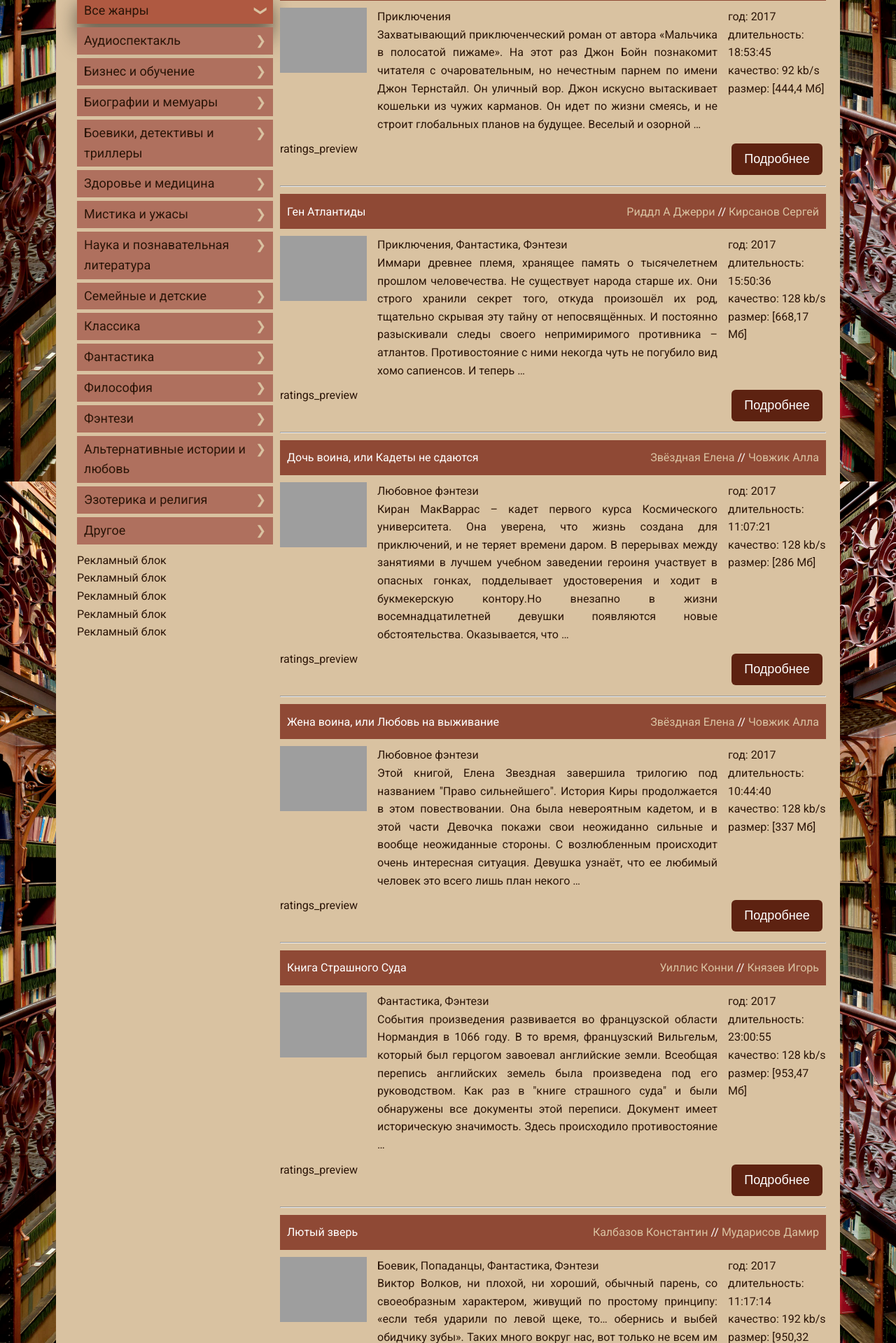
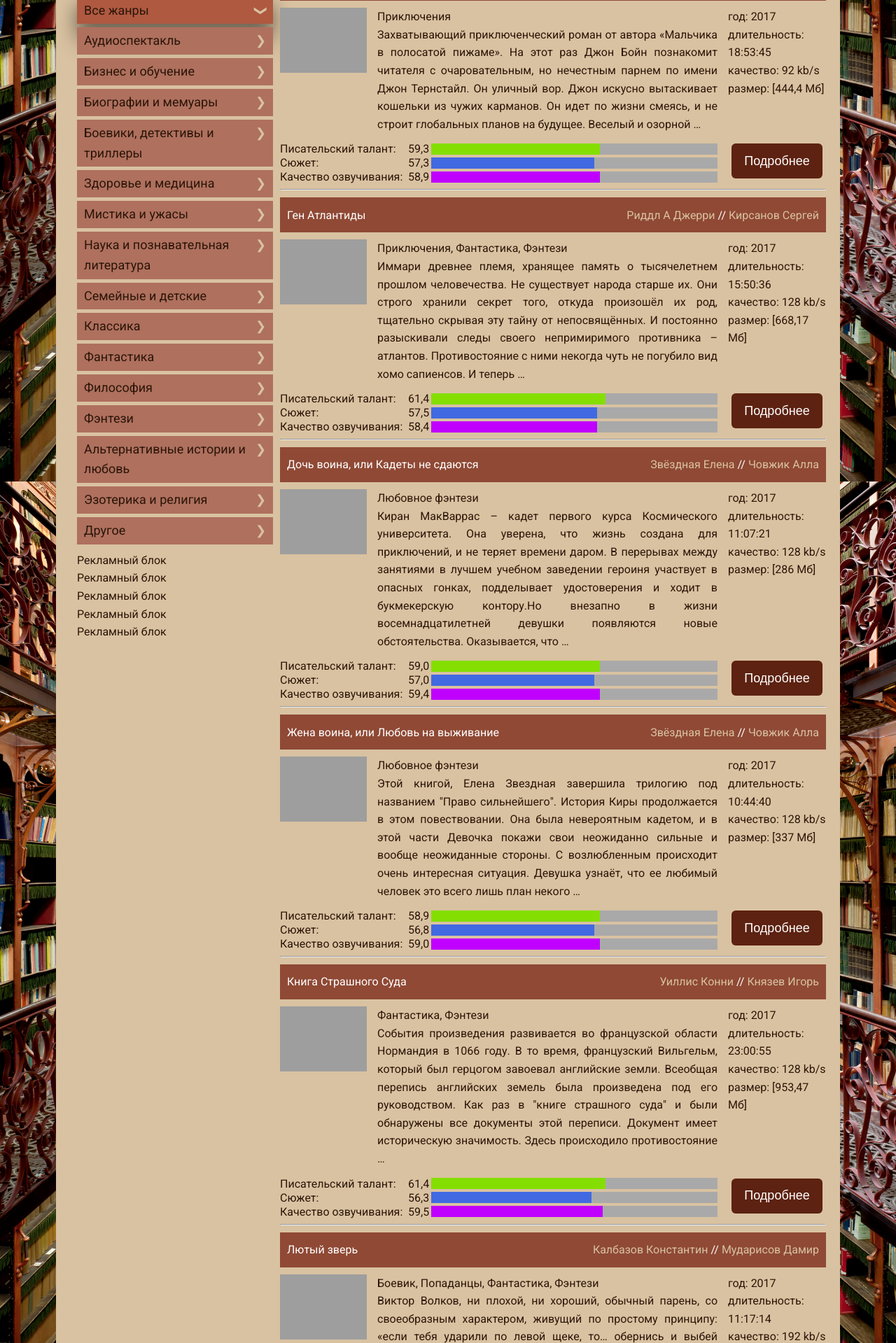
Before and after one commit to elvand967/bookshelves, a Django app: page / in a window 1280 px wide. Shown: the part 592-2511 px from the top of the page at 70% size. Run offline with Django 4.2, Linux system fonts and the light colour scheme; data comes from the database, SQL or seed files in the repository; both versions use the stored data as it was after the commit; some web fonts are replaced; grey boxes are pictures that could not be loaded.

Commit message:
app rating step2

```diff
--- a/app/audiobooks/static/audiobooks/css/audiobooks.css
+++ b/app/audiobooks/static/audiobooks/css/audiobooks.css
@@ -467,6 +467,55 @@
 
 
 
+.ratings_preview{
+    width: 100%;
+    display: grid;
+    /* Будет создано 1 колонка */
+    grid-template-columns: 1fr;
+    /* Будет создано 3 ряда */
+    grid-template-rows: repeat(3, auto);
+    /* Отступы между рядами
+    row-gap: 5px; */
+    /* Отступы между колонками
+    column-gap: 5px; */
+    box-sizing: border-box;
+}
+
+.rating {
+    height: 20px;
+    display: grid;
+    /* Будет создано 3 колонки */
+    grid-template-columns: minmax(auto, 180px) 30px 1fr;
+    /* Будет создано 1 ряд */
+    grid-template-rows: auto;
+    /* Отступы между рядами
+    row-gap: 50px; */
+    /* Отступы между колонками */
+    column-gap: 3px;
+    box-sizing: border-box;
+    align-items: center;
+}
+
+.scale{
+    width: 100%;
+    background-color: #a9a9a9;
+    height: 16px;
+
+}
+
+.result {
+    height: 16px;
+}
+
+
+
+
+
+
+
+
+
+
 
 
 
--- a/app/audiobooks/templates/audiobooks/index.html
+++ b/app/audiobooks/templates/audiobooks/index.html
@@ -53,8 +53,10 @@
         <article class="preview_book">
             <div class="header_preview">
                 <h2>{{ book.title }}</h2>
-                <span><h2 class="tooltip" >{{ book.authors.all|join:", " }}<span class="tooltiptext tooltip-bottom">автор</span></h2> //
-                <h2 class="tooltip" >{{ book.readers.all|join:", " }}<span class="tooltiptext tooltip-bottom">читает</span></h2></span>
+                <span><h2 class="tooltip">{{ book.authors.all|join:", " }}<span
+                        class="tooltiptext tooltip-bottom">автор</span></h2> //
+                <h2 class="tooltip">{{ book.readers.all|join:", " }}<span
+                        class="tooltiptext tooltip-bottom">читает</span></h2></span>
             </div>
             <img class="picture_preview" src="{{ book.picture.url }}" alt="{{ book.title }}">
             <div class="description_preview">
@@ -68,7 +70,21 @@
                 <p>размер: {{ book.size }}</p>
             </div>
             <div class="ratings_preview">
-                ratings_preview
+                <div class="rating"><span>Писательский талант:</span>
+                    <span>{{ book.average_rating.writing_talent }}</span>
+                    <div class="scale">
+                    <div class="result" style="width:{{ book.average_rating.writing_talent|floatformat:0 }}%; background-color: #84DE02;"></div>
+                </div> </div>
+                <div class="rating"><span>Сюжет:</span><span>{{ book.average_rating.plot }}</span>
+                    <div class="scale">
+                        <div class="result" style="width:{{ book.average_rating.plot|floatformat:0 }}%; background-color: #4169E1;"></div>
+                    </div>
+                </div>
+                <div class="rating"><span>Качество озвучивания:</span>
+                    <span>{{ book.average_rating.voice_quality }}</span>
+                    <div class="scale">
+                    <div class="result" style="width:{{ book.average_rating.voice_quality|floatformat:0 }}%; background-color: #BF00FF;"></div>
+                </div> </div>
             </div>
             <button class="button_preview"><span>Подробнее </span></button>
         </article>
--- a/app/audiobooks/views.py
+++ b/app/audiobooks/views.py
@@ -39,16 +39,65 @@
 #     }
 #     return render(request, 'audiobooks/index.html', context=data)
 
+##----------------------------------------
+
+
+# from django.core.paginator import Paginator
+# from django.shortcuts import render
+# from .models import ModelBooks
+# from django.db.models import Q
+#
+# def index(request, category_slug=None, subcategory_slug=None):
+#     cat_selected = 'vse_zhanry'
+#     subcat_selected = None
+#
+#     books = ModelBooks.objects.prefetch_related('book_subcategories', 'authors', 'readers').all()
+#
+#     if category_slug:
+#         books = books.filter(book_subcategories__category__slug=category_slug)
+#         cat_selected = category_slug
+#
+#     if subcategory_slug:
+#         books = books.filter(book_subcategories__slug=subcategory_slug)
+#         cat_selected = category_slug
+#         subcat_selected = subcategory_slug
+#
+#     # Группировка по id книги
+#     grouped_books = (
+#         ModelBooks.objects
+#         .filter(id__in=books.values_list('id', flat=True))
+#         .prefetch_related('book_subcategories', 'authors', 'readers')
+#         .distinct()
+#     )
+#
+#     paginator = Paginator(grouped_books, 9)
+#     page_number = request.GET.get('page')
+#     page_obj = paginator.get_page(page_number)
+#
+#     data = {
+#         'title': 'Аудиокниги с книжной полки',
+#         'books': page_obj,
+#         'cat_selected': cat_selected,
+#         'subcat_selected': subcat_selected,
+#         'page_obj': page_obj,
+#     }
+#     return render(request, 'audiobooks/index.html', context=data)
+
+##----------------------------------------
+
 from django.core.paginator import Paginator
 from django.shortcuts import render
+
 from .models import ModelBooks
+from rating.models import AverageRating
 from django.db.models import Q
 
 def index(request, category_slug=None, subcategory_slug=None):
     cat_selected = 'vse_zhanry'
     subcat_selected = None
 
-    books = ModelBooks.objects.prefetch_related('book_subcategories', 'authors', 'readers').all()
+    # Используем select_related для эффективной загрузки связанных данных
+    books = ModelBooks.objects.select_related('average_rating').prefetch_related('book_subcategories', 'authors', 'readers').all()
 
     if category_slug:
         books = books.filter(book_subcategories__category__slug=category_slug)
@@ -63,6 +112,7 @@ def index(request, category_slug=None, subcategory_slug=None):
     grouped_books = (
         ModelBooks.objects
         .filter(id__in=books.values_list('id', flat=True))
+        .select_related('average_rating')  # Добавляем select_related для эффективной загрузки связанных данных
         .prefetch_related('book_subcategories', 'authors', 'readers')
         .distinct()
     )
--- a/app/main/management/commands/add_ratings.py
+++ b/app/main/management/commands/add_ratings.py
@@ -19,9 +19,9 @@ class Command(BaseCommand):
         add_number_votes = 10
 
         for rating in AverageRating.objects.all():
-            add_sum_plot = random.randrange(67, 77)  # сюжет
-            add_sum_writing_talent = random.randrange(69, 79)  # Писательский талант
-            add_sum_voice_quality = random.randrange(65, 75)  # Качество озвучивания
+            add_sum_plot = random.randrange(570, 670)  # сюжет
+            add_sum_writing_talent = random.randrange(590, 790)  # Писательский талант
+            add_sum_voice_quality = random.randrange(650, 750)  # Качество озвучивания
 
             rating.number_votes = rating.number_votes + add_number_votes
             rating.sum_points_plot = rating.sum_points_plot + add_sum_plot
--- a/app/rating/models.py
+++ b/app/rating/models.py
@@ -2,7 +2,6 @@
 
 
 from django.db import models
-from django.contrib.auth.models import User
 from audiobooks.models import ModelBooks
 import random
 
```
Also changed, not shown: app/db.sqlite3.
